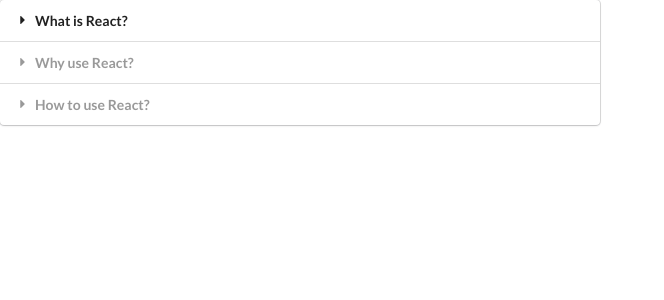
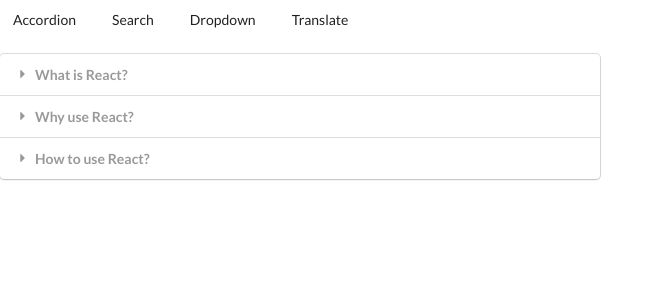
Before and after one commit to pnievsky/widgets, a React (Create React App) app: page / in a window 1280 px wide. Shown: the top 300 px of the page, without its empty margins (0-664 px from the left). Built offline with nearby package versions, Linux system fonts and the light colour scheme.

Commit message:
Navigation in React Basic Component Routing Building a Reusable Route Component Implementing a Header for Navigation

```diff
--- a/src/App.js
+++ b/src/App.js
@@ -3,6 +3,8 @@
 import Search from './components/Search';
 import Dropdown from './components/Dropdown';
 import Translate from './components/Translate';
+import Route from './components/Route';
+import Header from './components/Header';
 
 const items = [
   {
@@ -37,37 +39,28 @@
   },
 ];
 
-const showAccordion = () => {
-  if (window.location.pathname === '/') {
-    return <Accordion items={items} />;
-  }
-};
-
-const showList = () => {
-  if (window.location.pathname === '/list') {
-    return <Search />;
-  }
-};
-
-const showDropdown = () => {
-  if (window.location.pathname === '/dropdown') {
-    return <Dropdown />;
-  }
-};
-
-const showTranslate = () => {
-  if (window.location.pathname === '/translate') {
-    return <Translate />;
-  }
-};
-
 export default () => {
+  const [selected, setSelected] = useState(options[0]);
   return (
     <div>
-      {showAccordion()}
-      {showList()}
-      {showDropdown()}
-      {showTranslate()}
+      <Header />
+      <Route path="/">
+        <Accordion items={items} />
+      </Route>
+      <Route path="/list">
+        <Search />
+      </Route>
+      <Route path="/dropdown">
+        <Dropdown
+          label="Select a color"
+          options={options}
+          selected={selected}
+          onSelectedChange={setSelected}
+        />
+      </Route>
+      <Route path="/translate">
+        <Translate />
+      </Route>
     </div>
   );
 };
--- /dev/null
+++ b/src/components/Header.js
@@ -0,0 +1,22 @@
+import React from 'react';
+
+const Header = () => {
+  return (
+    <div className="ui secondary poiting menu">
+      <a href="/" className="item">
+        Accordion
+      </a>
+      <a href="/list" className="item">
+        Search
+      </a>
+      <a href="/dropdown" className="item">
+        Dropdown
+      </a>
+      <a href="/translate" className="item">
+        Translate
+      </a>
+    </div>
+  );
+};
+
+export default Header;
--- /dev/null
+++ b/src/components/Route.js
@@ -0,0 +1,7 @@
+const Route = ({ path, children }) => {
+  return window.location.pathname === path
+    ? children
+    : null;
+};
+
+export default Route;
```
Also changed, not shown: 1 other file (tests, documents, lock files or other folders).
